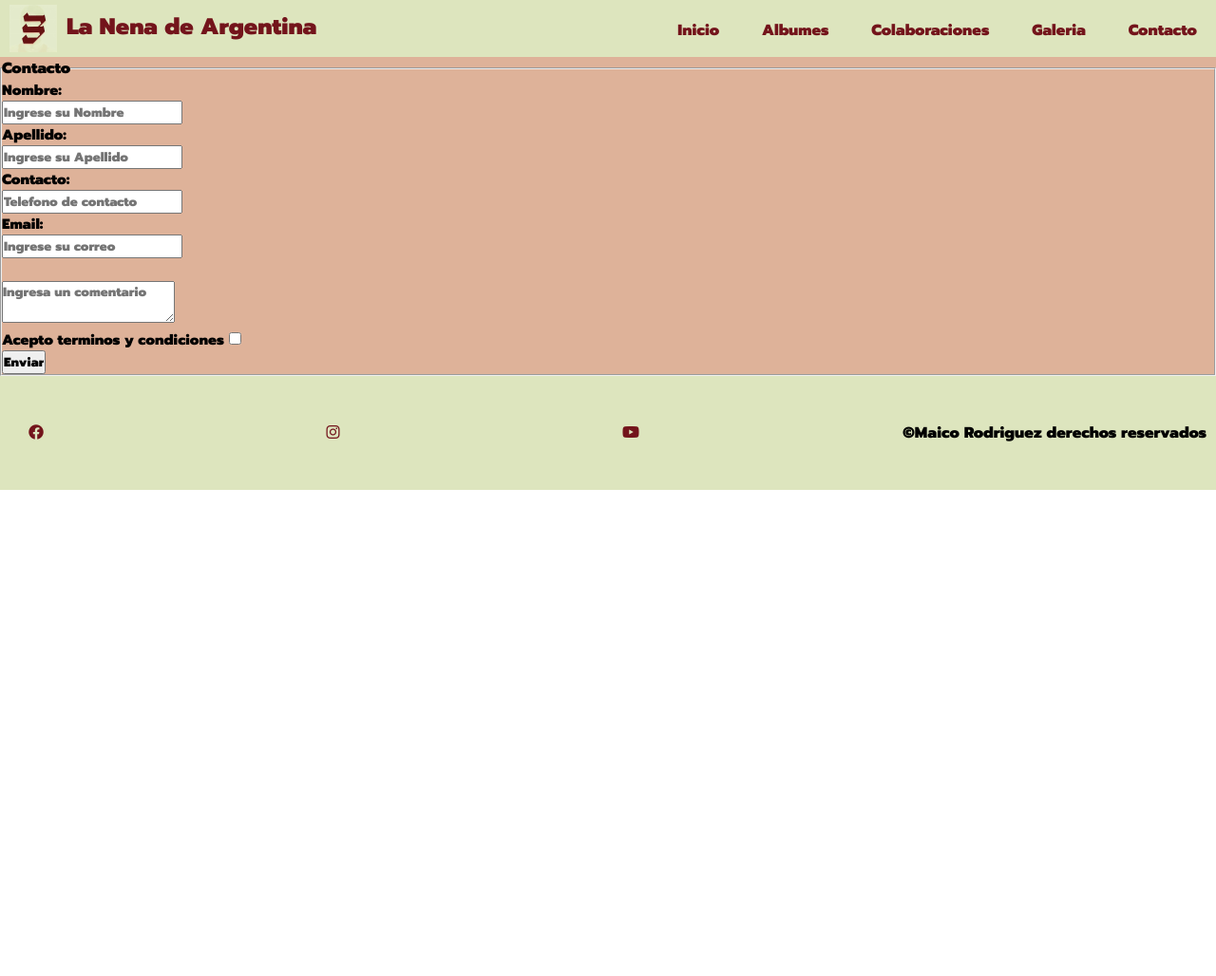
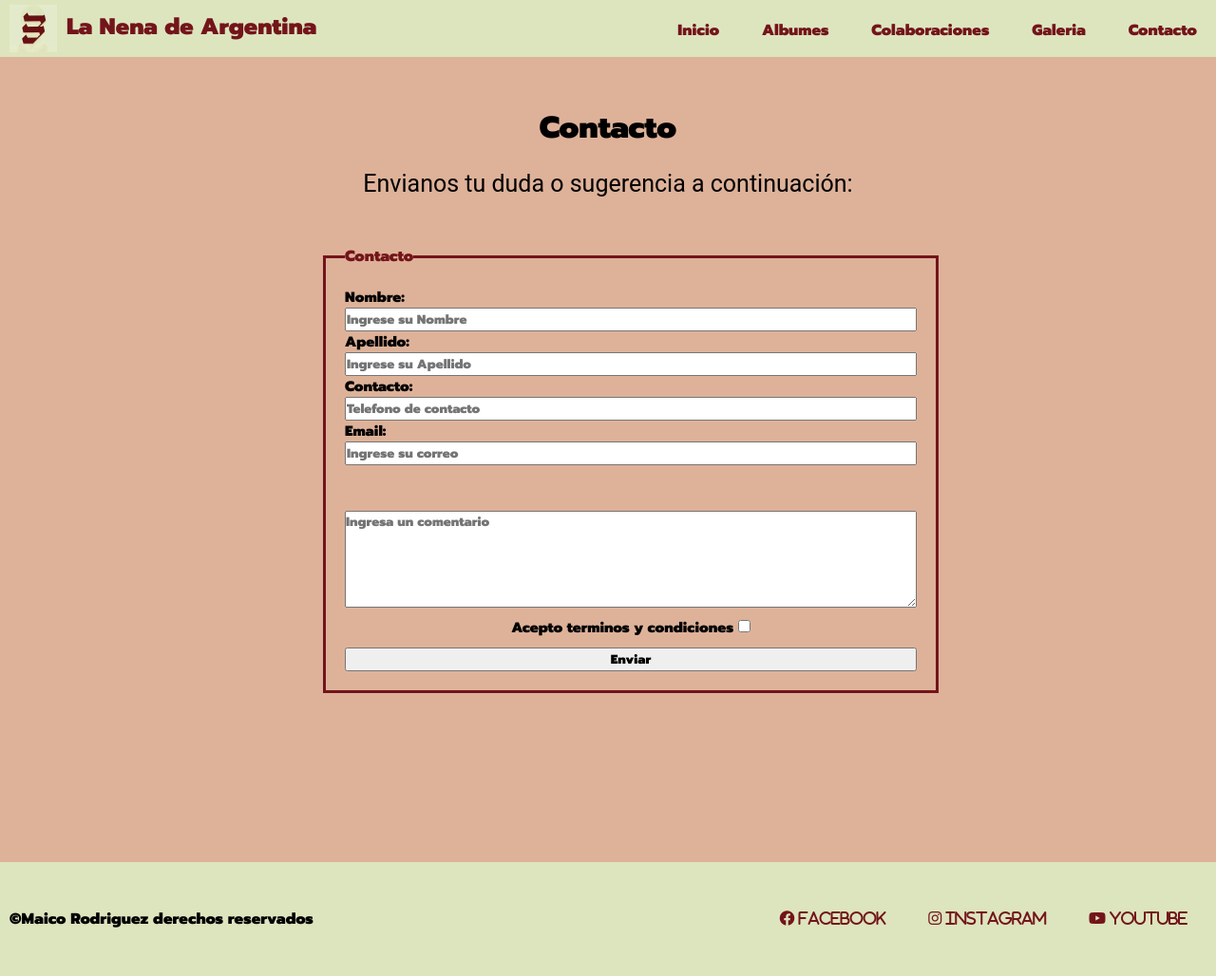
Before and after one commit to MaicoRod/proyectoMariaBecerra, a plain HTML site: page pages/contacto.html in a window 1280 px wide. Shown: the whole page at 95% size. Before the commit the page ends 800 px from the top, so only its background shows below. Drawn offline with Linux system fonts and the light colour scheme.

Commit message:
se aplica css a la seccion de contactos

```diff
--- a/assets/css/style.css
+++ b/assets/css/style.css
@@ -333,7 +333,39 @@ footer a {
 }
 
 /*contacto*/
+
+.h1Contacto {
+    text-align: center;
+    padding-top: 50px;
+}
+
+.pContacto{
+    text-align: center;
+    padding-top: 20px;
+}
+
 .fuenteContacto {
     font-family: "Prompt";
     font-size: 15px;
+    color: black;
 }
+
+fieldset {
+    display: flex;
+    flex-direction: column;
+    border: solid 3px;
+    color: #73141B;
+    padding: 20px;
+}
+
+.formulario {
+    width: 600px;
+    height: 600px;
+    margin: auto;
+    padding: 50px;
+}
+
+.tya {
+    padding: 10px;
+    text-align: center;
+}
--- a/pages/contacto.html
+++ b/pages/contacto.html
@@ -6,6 +6,7 @@
     <meta name="viewport" content="width=device-width, initial-scale=1.0">
     <link rel="shortcut icon" href="../assets/img/logo mb.jpg" type="image/x-icon">
     <link rel="stylesheet" href="https://cdnjs.cloudflare.com/ajax/libs/font-awesome/6.3.0/css/all.min.css">
+    <!-- <link href="https://cdn.jsdelivr.net/npm/bootstrap@5.3.0-alpha3/dist/css/bootstrap.min.css" rel="stylesheet" integrity="sha384-KK94CHFLLe+nY2dmCWGMq91rCGa5gtU4mk92HdvYe+M/SXH301p5ILy+dN9+nJOZ" crossorigin="anonymous"> -->
     <link rel="stylesheet" href="../assets/css/style.css">
     <title>Contacto</title>
 </head>
@@ -25,7 +26,9 @@
         </nav>
     </header>
     <main><!--Formulario de Contacto-->
-        <form action="" method="get" enctype="application/x-www-form-urlencoded">
+        <h1 class="h1Contacto">Contacto</h1>
+        <p class="pContacto">Envianos tu duda o sugerencia a continuación:</p>
+        <form class="formulario" action="" method="get" enctype="application/x-www-form-urlencoded">
             <fieldset>
                 <legend>Contacto</legend>
                     <p class="fuenteContacto">Nombre: </p>
@@ -38,20 +41,22 @@
                     <input type="email" name="Correo electronico" placeholder="Ingrese su correo">
                     <br>
                     <br>
-                    <textarea name="Comentario" placeholder="Ingresa un comentario"></textarea>
-                    <p class="fuenteContacto">
-                            Acepto terminos y condiciones
-                        <input type="checkbox" name="TyC">
+                    <textarea name="Comentario" placeholder="Ingresa un comentario" style="width: 600px; height: 100px;"></textarea>
+                    <p class="fuenteContacto tya">
+                            Acepto terminos y condiciones <input type="checkbox" name="TyC">
                     </p>
                 <input type="submit" value="Enviar">
             </fieldset>
         </form>
     </main>
     <footer><!--Pie de pagina-->
-        <a href="https://www.facebook.com/maribecerra22"><i class="fa-brands fa-facebook redes"></i></a>
-        <a href="https://www.instagram.com/mariabecerra/"><i class="fa-brands fa-instagram redes"></i></a>
-        <a href="https://www.youtube.com/@MariaBecerraMusic22"><i class="fa-brands fa-youtube redes"></i></a>
         &copyMaico Rodriguez derechos reservados
+        <div class="footerRedes">
+            <a href="https://www.facebook.com/maribecerra22"><i class="fa-brands fa-facebook redes"> Facebook </i></a>
+            <a href="https://www.instagram.com/mariabecerra/"><i class="fa-brands fa-instagram redes"> Instagram </i></a>
+            <a href="https://www.youtube.com/@MariaBecerraMusic22"><i class="fa-brands fa-youtube redes"> YouTube </i></a>
+        </div>
     </footer>
+    <!-- <script src="https://cdn.jsdelivr.net/npm/bootstrap@5.3.0-alpha3/dist/js/bootstrap.bundle.min.js" integrity="sha384-ENjdO4Dr2bkBIFxQpeoTz1HIcje39Wm4jDKdf19U8gI4ddQ3GYNS7NTKfAdVQSZe" crossorigin="anonymous"></script> -->
 </body>
 </html>
```
